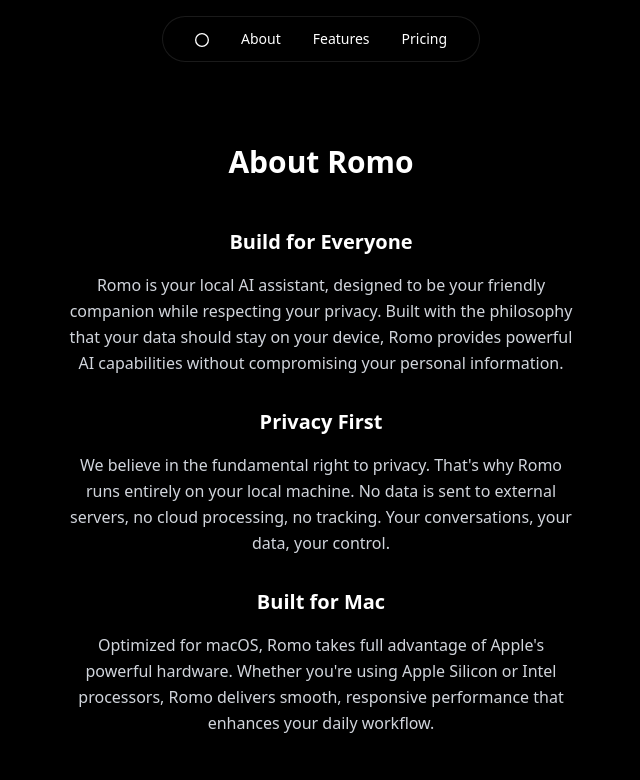
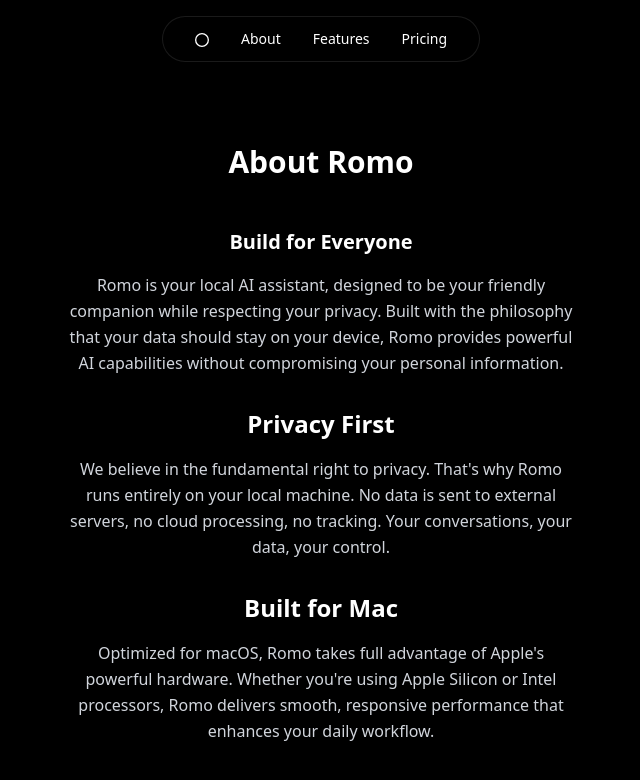
Before and after one commit to kaisenye/dictation-page, a Next.js app: page /about in a window 1280 px wide. Shown: the top 780 px of the page, without its empty margins (319-959 px from the left). Built offline with nearby package versions, Linux system fonts and the light colour scheme.

Commit message:
fix: linting

```diff
--- a/src/app/about/page.tsx
+++ b/src/app/about/page.tsx
@@ -21,20 +21,20 @@ export default function About() {
             </section>
 
             <section>
-              <h2 className="text-xl font-semibold mb-4">Privacy First</h2>
+              <h2 className="text-2xl font-semibold mb-4">Privacy First</h2>
               <p className="text-gray-300 leading-relaxed">
-                We believe in the fundamental right to privacy. That's why Romo runs entirely on your local machine. No
-                data is sent to external servers, no cloud processing, no tracking. Your conversations, your data, your
-                control.
+                We believe in the fundamental right to privacy. That&apos;s why Romo runs entirely on your local
+                machine. No data is sent to external servers, no cloud processing, no tracking. Your conversations, your
+                data, your control.
               </p>
             </section>
 
             <section>
-              <h2 className="text-xl font-semibold mb-4">Built for Mac</h2>
+              <h2 className="text-2xl font-semibold mb-4">Built for Mac</h2>
               <p className="text-gray-300 leading-relaxed">
-                Optimized for macOS, Romo takes full advantage of Apple's powerful hardware. Whether you're using Apple
-                Silicon or Intel processors, Romo delivers smooth, responsive performance that enhances your daily
-                workflow.
+                Optimized for macOS, Romo takes full advantage of Apple&apos;s powerful hardware. Whether you&apos;re
+                using Apple Silicon or Intel processors, Romo delivers smooth, responsive performance that enhances your
+                daily workflow.
               </p>
             </section>
           </div>
--- a/src/app/pricing/page.tsx
+++ b/src/app/pricing/page.tsx
@@ -1,5 +1,4 @@
 import { Button } from '@/components/ui/button'
-import { FaApple } from 'react-icons/fa'
 import Navbar from '@/components/Navbar'
 
 export default function Pricing() {
```
